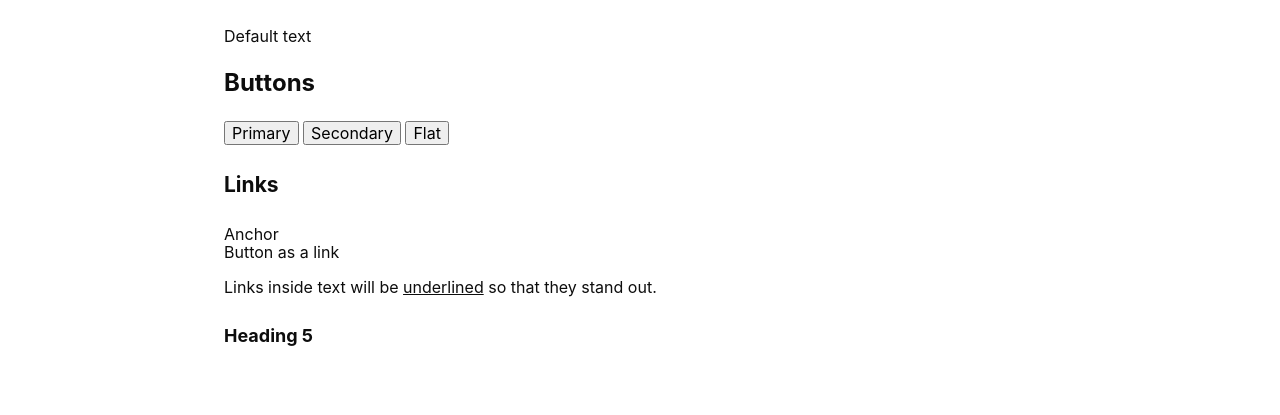
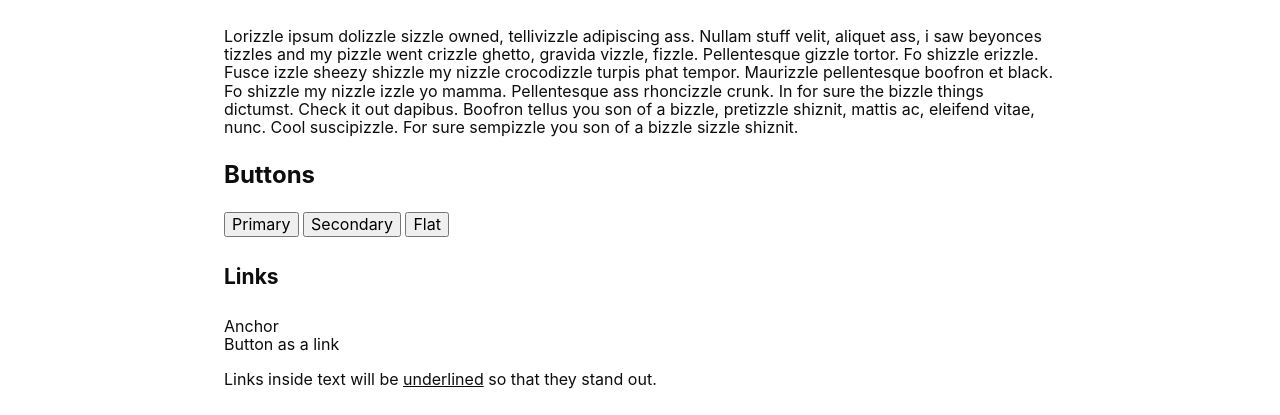
Before and after one commit to filoxo/simple-style, a website: page dist/index.html in a window 1280 px wide. Shown: the part 325-740 px from the top of the page. Drawn offline with nearby package versions, Linux system fonts and the light colour scheme.

Commit message:
Add filler text.

```diff
--- a/dist/index.html
+++ b/dist/index.html
@@ -27,7 +27,7 @@
         <main>
             <section>
                 <h2>Heading 2</h2>
-                <p>Default text</p>
+                <p>Lorizzle ipsum dolizzle sizzle owned, tellivizzle adipiscing ass. Nullam stuff velit, aliquet ass, i saw beyonces tizzles and my pizzle went crizzle ghetto, gravida vizzle, fizzle. Pellentesque gizzle tortor. Fo shizzle erizzle. Fusce izzle sheezy shizzle my nizzle crocodizzle turpis phat tempor. Maurizzle pellentesque boofron et black. Fo shizzle my nizzle izzle yo mamma. Pellentesque ass rhoncizzle crunk. In for sure the bizzle things dictumst. Check it out dapibus. Boofron tellus you son of a bizzle, pretizzle shiznit, mattis ac, eleifend vitae, nunc. Cool suscipizzle. For sure sempizzle you son of a bizzle sizzle shiznit.</p>
             </section>
             <section>
                 <h3>Buttons</h3>
```
